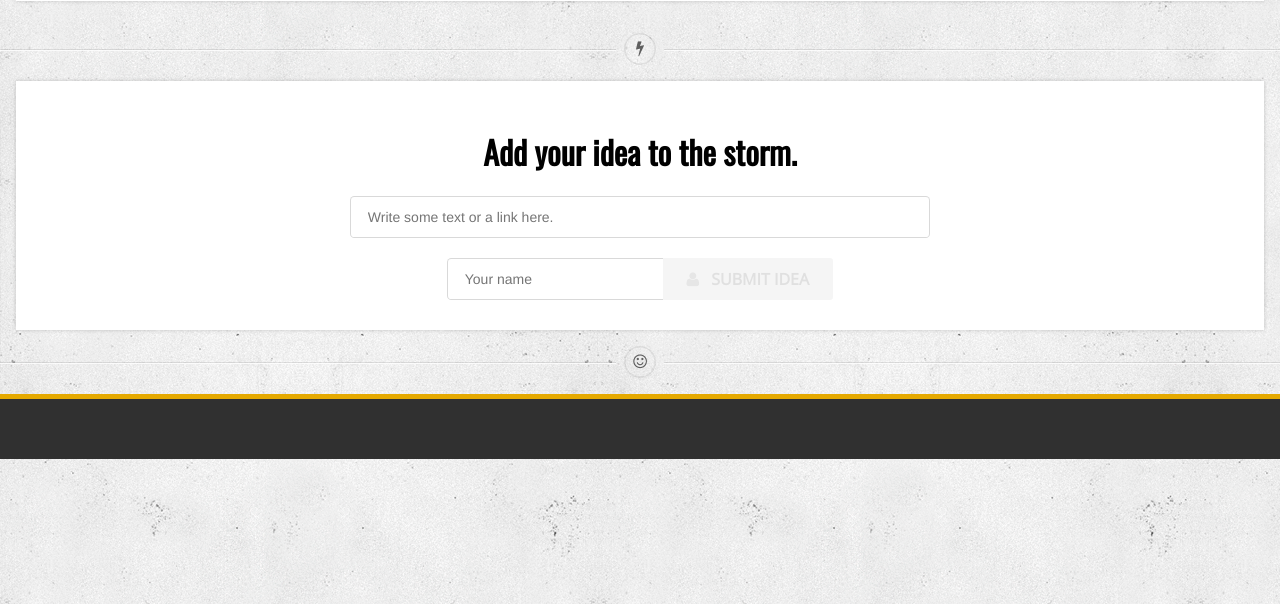
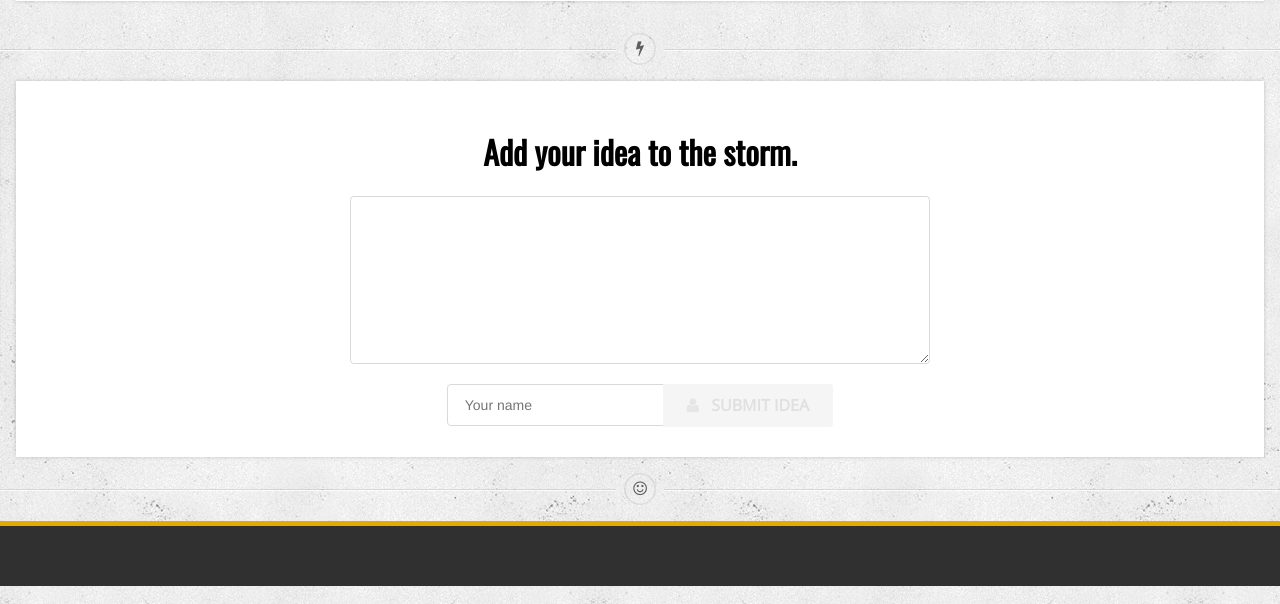
Before and after one commit to ehzhang/jade, a Django app: template apps/common/templates/poll.html in a window 1280 px wide. Shown: the part 155-759 px from the top of the page. Run offline with Django 3.2, Linux system fonts and the light colour scheme; the template is opened without the code that fills it, so the values that code supplies are empty; some libraries are stand-ins or nearby versions.

Commit message:
Textarea instead of single line input

```diff
--- a/apps/common/templates/poll.html
+++ b/apps/common/templates/poll.html
@@ -44,8 +44,8 @@
                 <div class="ui grid">
                     <div class="four wide column"> </div>
                     <div class="eight wide column">
-                        <div class="ui fluid input">
-                            <input id="option_input" type="text" name="text" placeholder="Write some text or a link here.">
+                        <div class="ui form">
+                            <textarea id="option_input" type="text" name="text"></textarea>
                         </div>
                     </div>
                     <div class="four wide column"> </div>
@@ -63,6 +63,7 @@
 
 <script type="text/javascript">
 
+    // Scroll down to the bottom of the page when 'Add Idea' is clicked.
     $("a[href='#option_input']").click(function() {
         $("html, body").animate({ scrollTop: $(document).height() }, "slow");
         return false;
@@ -142,6 +143,7 @@
     }
 
     setInterval(redraw, 1000);
+
     $("#option_input").keyup(calculate_btn);
     $("#username_input").keyup(calculate_btn);
 
```
